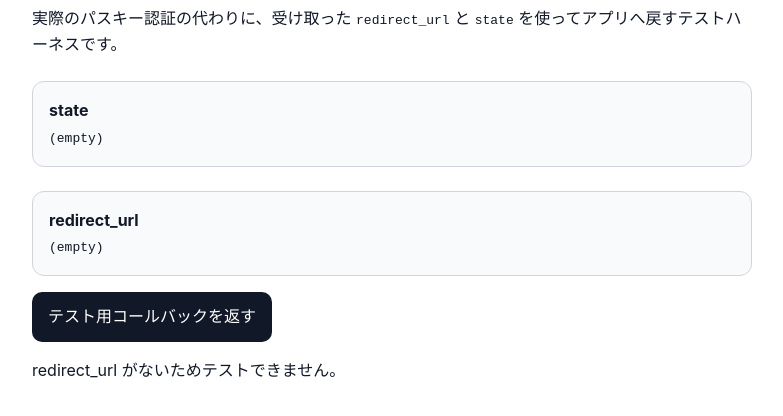
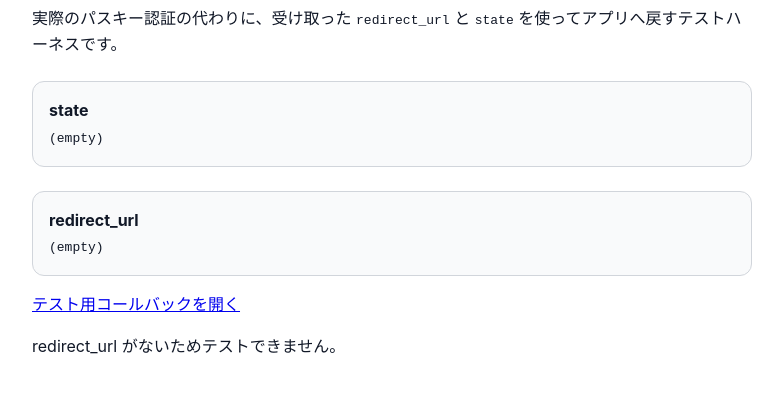
Before and after one commit to ryunosuke-shinkubo/ryunosuke-shinkubo.github.io, a plain HTML site: page auth/test-login.html in a window 1280 px wide. Shown: the part 120-536 px from the top of the page, without its empty margins (248-1031 px from the left). Drawn offline with Linux system fonts and the light colour scheme.

Commit message:
Use real link for universal link callback test
Co-authored-by: Copilot App <223556219+Copilot@users.noreply.github.com>

```diff
--- a/auth/test-login.html
+++ b/auth/test-login.html
@@ -53,7 +53,7 @@
         <code id="redirectValue"></code>
       </div>
 
-      <p><button id="redirectButton" type="button">テスト用コールバックを返す</button></p>
+      <p><a id="redirectLink" class="button" href="#" aria-disabled="true">テスト用コールバックを開く</a></p>
       <p id="status"></p>
     </main>
 
@@ -64,23 +64,22 @@
       const status = document.getElementById("status");
       const stateValue = document.getElementById("stateValue");
       const redirectValue = document.getElementById("redirectValue");
-      const redirectButton = document.getElementById("redirectButton");
+      const redirectLink = document.getElementById("redirectLink");
 
       stateValue.textContent = state || "(empty)";
       redirectValue.textContent = redirectUrl || "(empty)";
 
-      redirectButton.disabled = !redirectUrl;
+      redirectLink.setAttribute("aria-disabled", String(!redirectUrl));
       if (!redirectUrl) {
         status.textContent = "redirect_url がないためテストできません。";
       }
 
-      redirectButton.addEventListener("click", () => {
-        if (!redirectUrl) return;
+      if (redirectUrl) {
         const callback = new URL(redirectUrl);
         callback.searchParams.set("shortTimeCode", "TEST_SHORT_CODE");
         callback.searchParams.set("state", state);
-        window.location.href = callback.toString();
-      });
+        redirectLink.href = callback.toString();
+      }
     </script>
   </body>
 </html>
```
